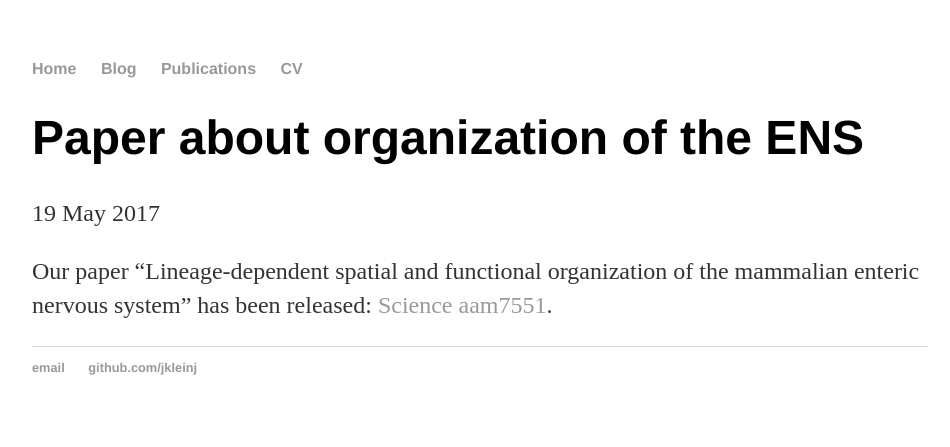
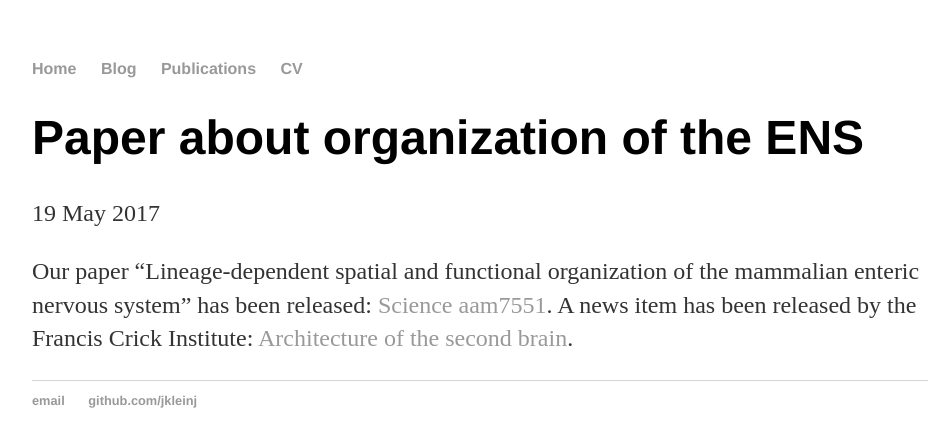
Before and after one commit to jkleinj/jkleinj.github.io, a Jekyll site: the page built from _posts/2017-05-19-Paper-ENS-organization.md, in a window 1280 px wide. Shown: the top 447 px of the page, without its empty margins (160-1110 px from the left). Built offline with Jekyll 4.4.1, drawn with Linux system fonts in a browser that asks for light colours.

Commit message:
Update 2017-05-19-Paper-ENS-organization.md

```diff
--- a/_posts/2017-05-19-Paper-ENS-organization.md
+++ b/_posts/2017-05-19-Paper-ENS-organization.md
@@ -6,3 +6,5 @@ date: 2017-05-19
 
 Our paper "Lineage-dependent spatial and functional organization of the mammalian enteric nervous system" has been released:
 [Science aam7551](http://dx.doi.org/10.1126/science.aam7511).
+A news item has been released by the Francis Crick Institute:
+[Architecture of the second brain](https://www.crick.ac.uk/news/science-news/2017/05/19/understanding-the-architecture-of-our-second-brain/).
```
